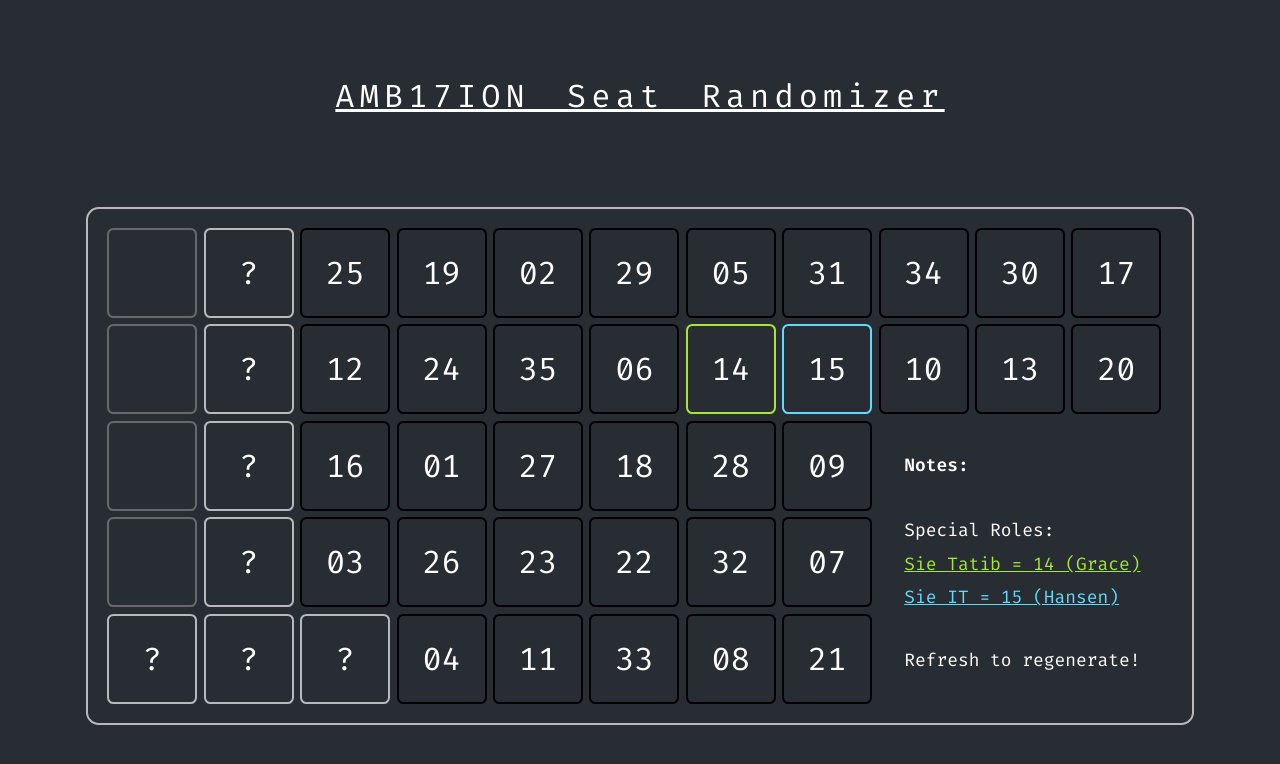
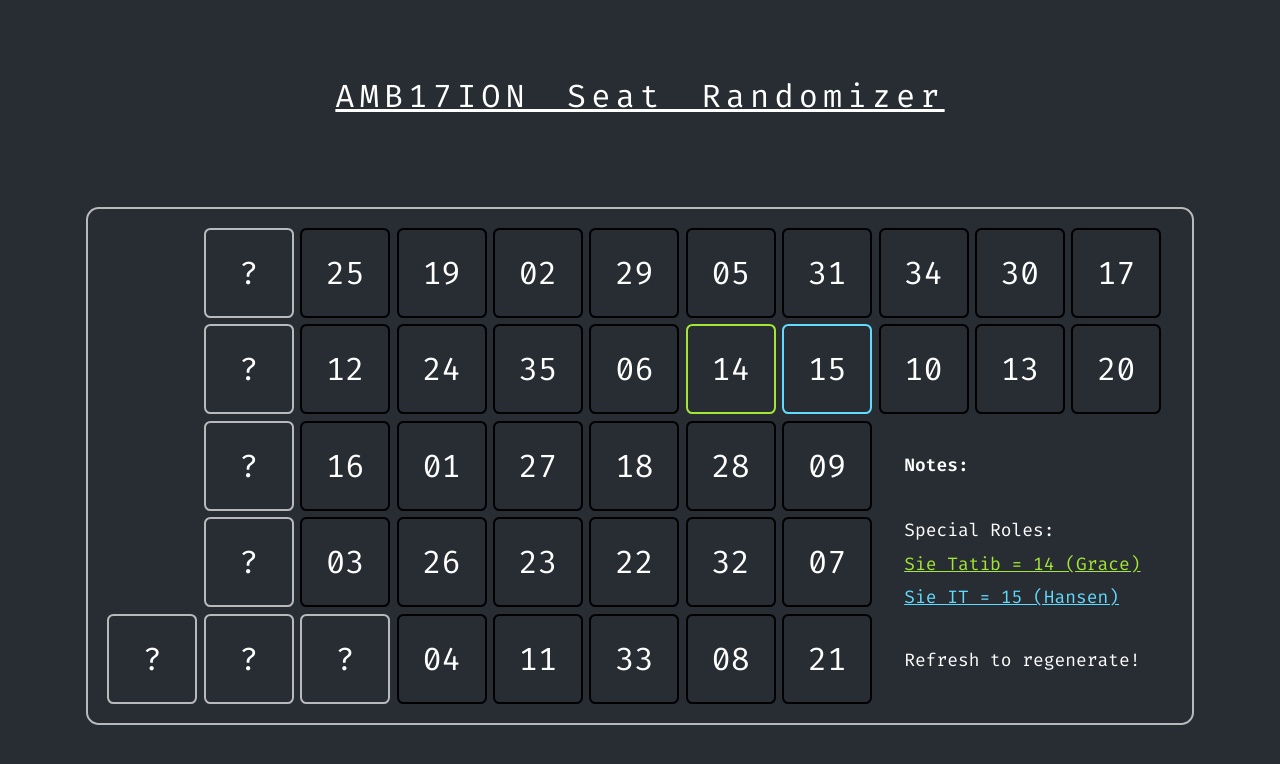
Before and after one commit to Mario-Benedict/seat-randomizer, a React (Vite) app: page / in a window 1280 px wide. Shown: the top 764 px of the page. Built offline with nearby package versions, Linux system fonts and the light colour scheme.

Commit message:
Adjusted color for none

```diff
--- a/src/index.css
+++ b/src/index.css
@@ -3,7 +3,7 @@
 :root {
     --background: #282C33;
     --white: #FFFFFF;
-    --none: #686868;
+    --none: #68686800;
     --black: #000000;
     --tatib: #A3E635;
     --it: #61DAFB;
```
